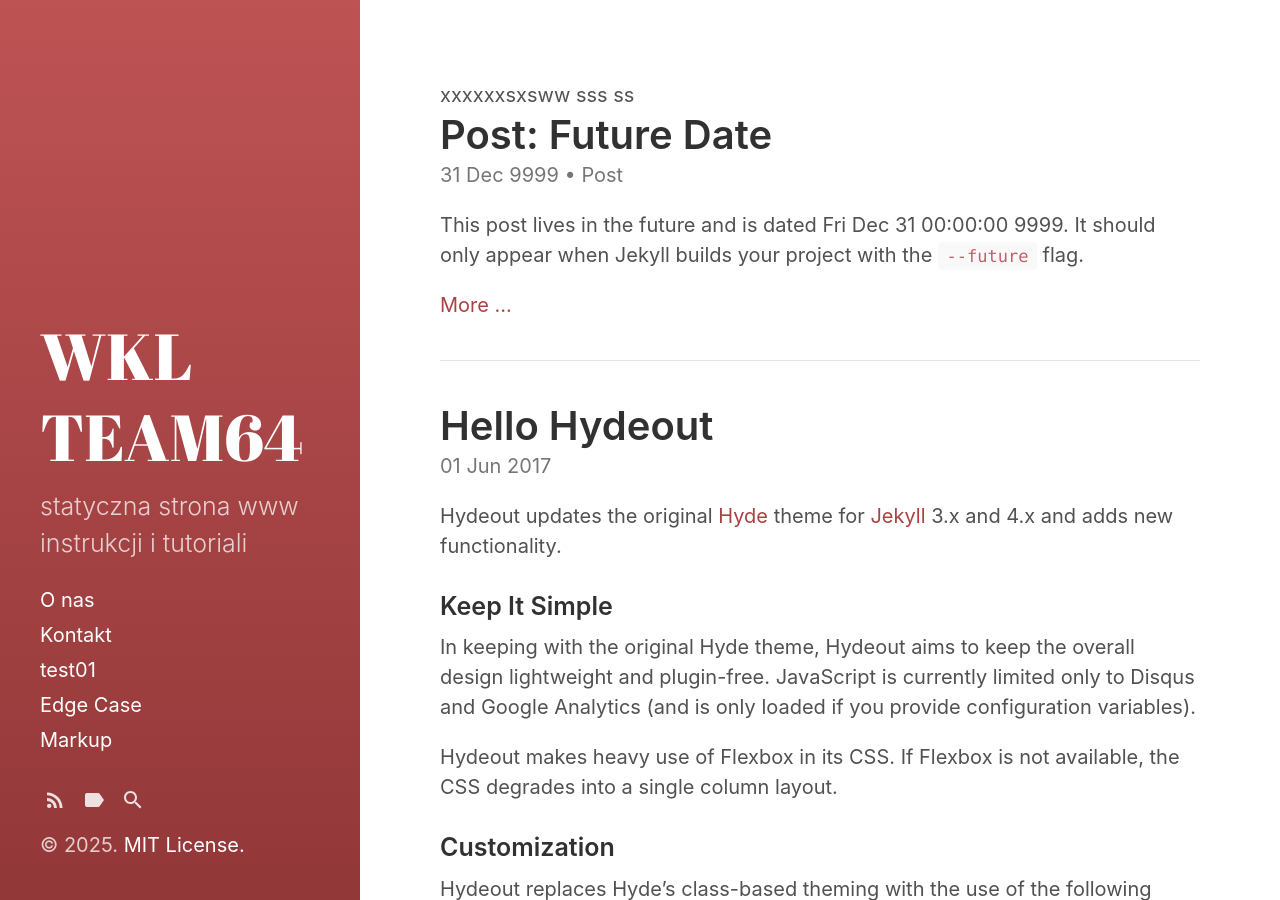
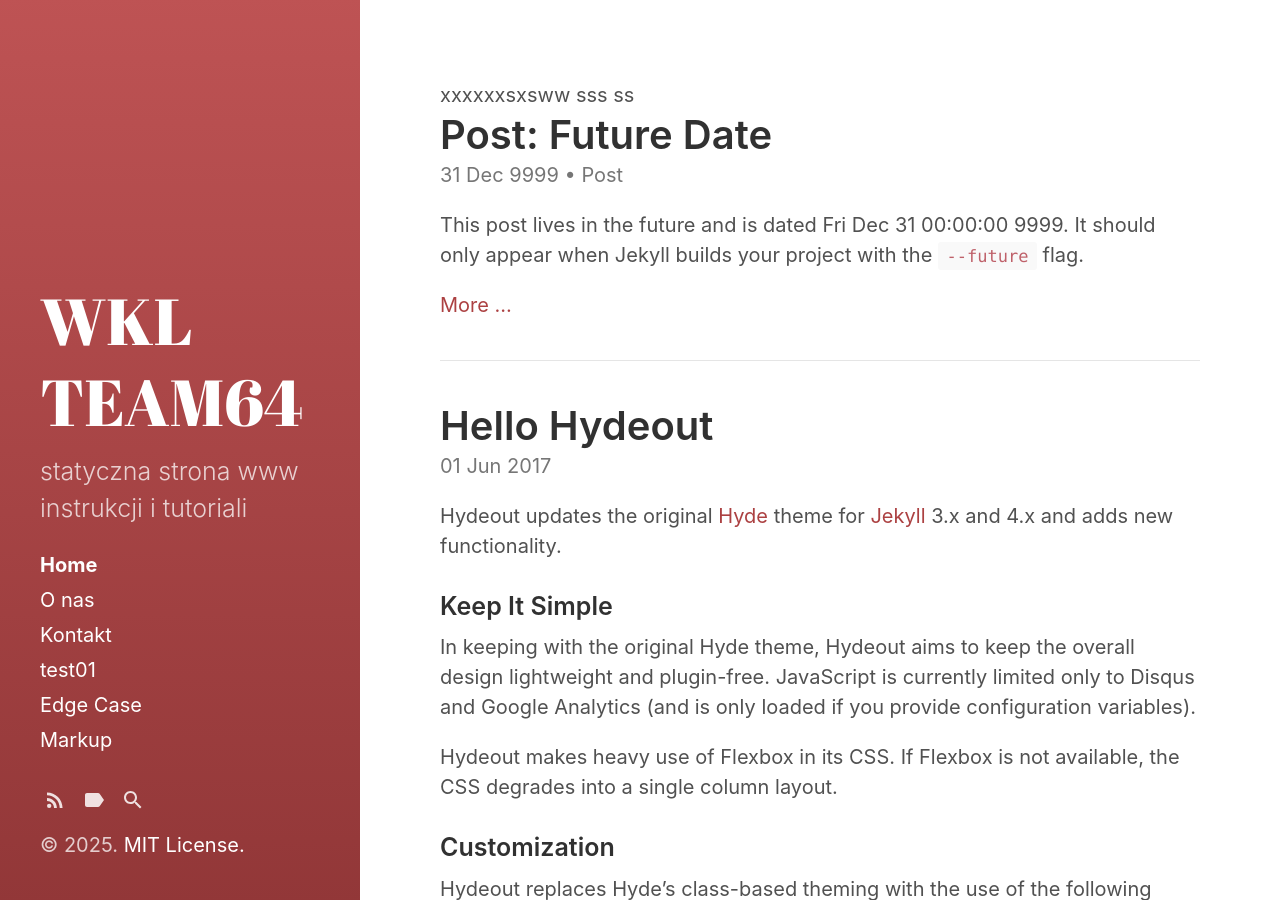
Before and after one commit to wklteam64/wklteam64.github.io, a Jekyll site: the page built from index.html, in a window 1280 px wide and 900 px high. Built offline with Jekyll 4.4.1, drawn with Linux system fonts in a browser that asks for light colours; the list of posts is cut into pages by our own code.

Commit message:
sidebar reverse

```diff
--- a/_config.yml
+++ b/_config.yml
@@ -13,7 +13,8 @@
 
 paginate: 10
 
-sidebar_home_link: false
+sidebar_home_link: true
+sidebar_reverse: true
 
 show_excerpts: true
 show_frame: true
```
